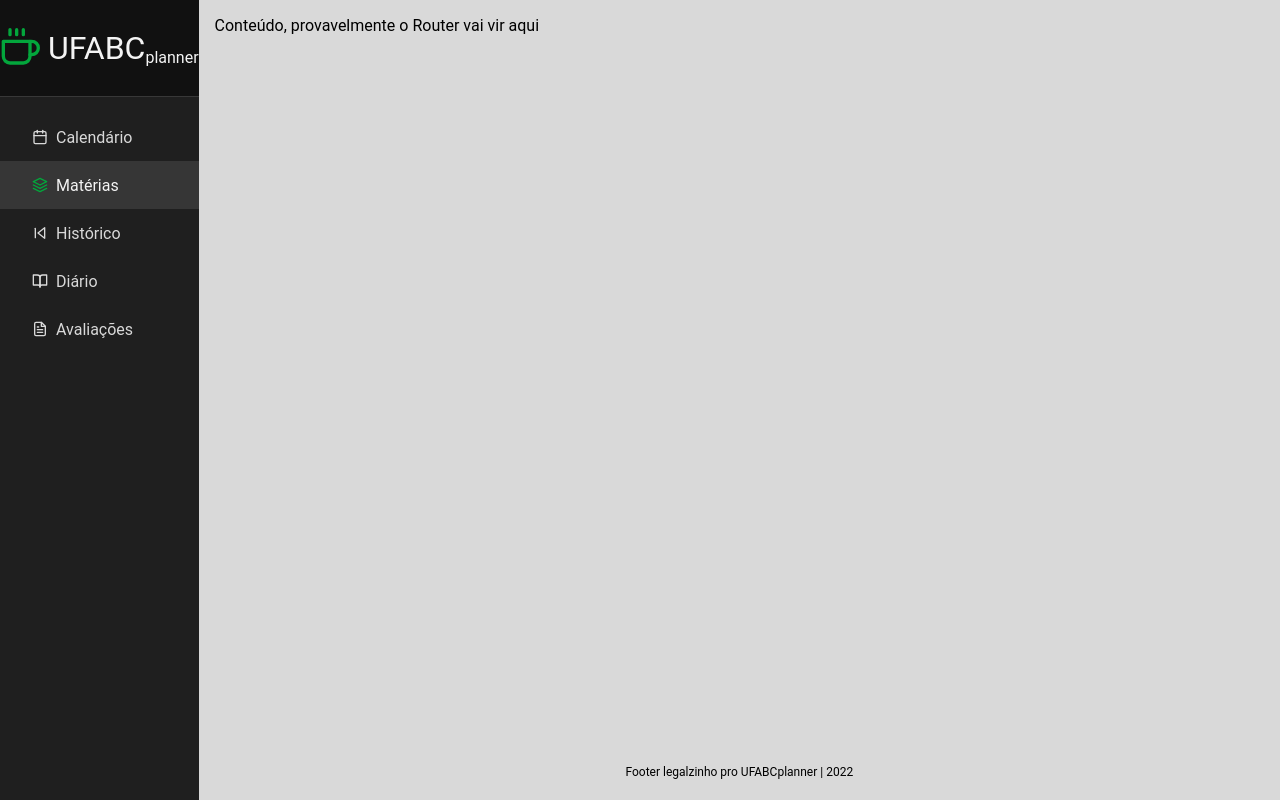
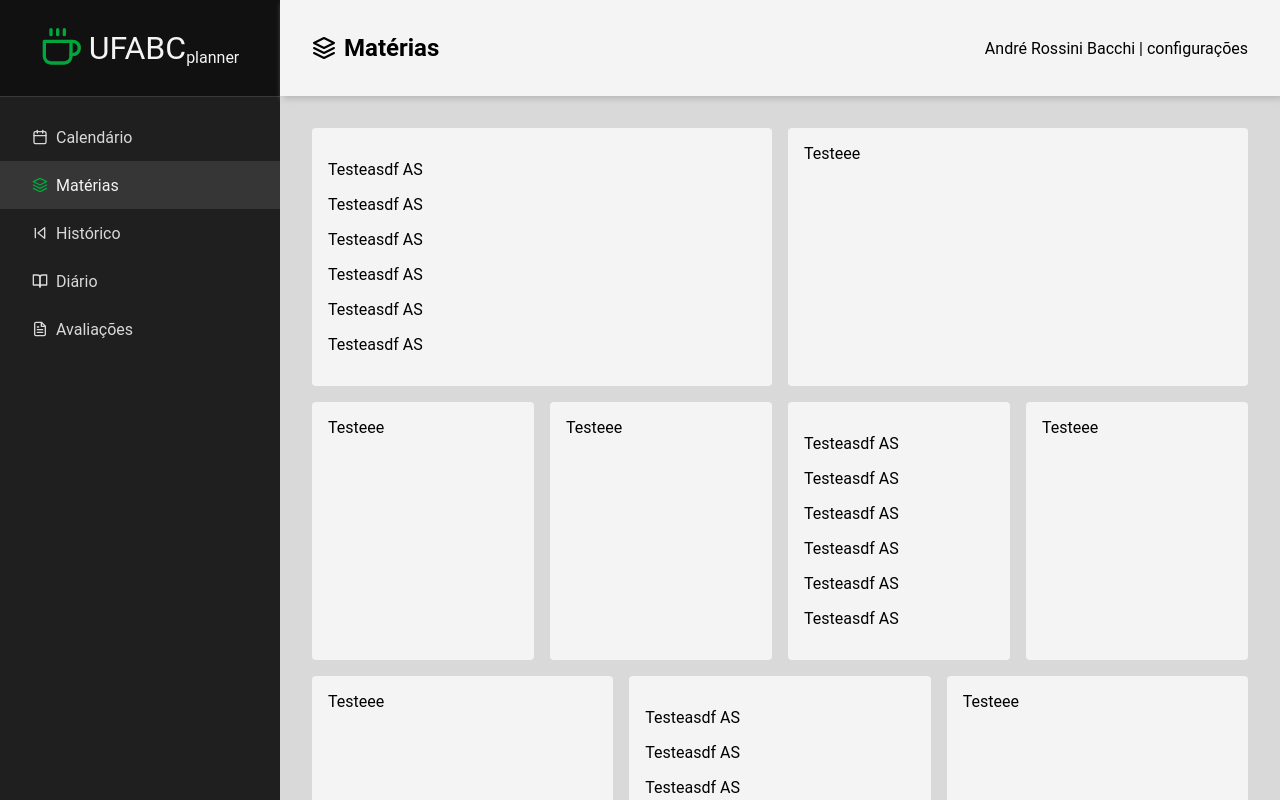
Before and after one commit to ViniciussSantos/ufabcplanner-backend, a React (Create React App) app in the folder ufabc_planner-frontend/: page /dashboard in a window 1280 px wide. Built offline with nearby package versions, Linux system fonts and the light colour scheme.

Commit message:
Finish initial template

```diff
--- a/ufabc_planner-frontend/src/App.module.scss
+++ b/ufabc_planner-frontend/src/App.module.scss
@@ -1,28 +1,30 @@
 .app_container {
   min-height: 100vh;
   background-color: var(--light);
-  display: flex;
-  justify-content: space-between;
+  display: grid;
+  grid-template-columns: 280px auto;
+  grid-template-rows: 96px auto;
+  grid-template-areas: 'sidebar header' 'sidebar content';
 }
 
 .main {
-  min-height: 100%;
-  width: 100%;
   display: flex;
   flex-direction: column;
-  padding: 16px;
+  width: 100%;
 }
 
 .content {
-  width: 100%;
-  height: 100%;
+  padding: 32px 32px 0 32px;
+  grid-area: content;
+  min-height: calc(100vh - 96px - 32px); // 96px from header and 32px from top padding
+  overflow-y: auto;
 }
 
 .footer {
   font-size: 12px;
-  color: var(--black);
-  width: 100%;
-  height: 24px;
+  color: var(--darker);
+  margin-top: 32px;
+  height: 32px;
   display: flex;
   align-items: center;
   justify-content: center;
--- a/ufabc_planner-frontend/src/App.tsx
+++ b/ufabc_planner-frontend/src/App.tsx
@@ -1,6 +1,8 @@
 import './styles/global.scss';
 import styles from './App.module.scss';
 import { Sidebar } from './components/Sidebar';
+import { DashboardPage } from './pages/dashboard';
+import { MainHeader } from './components/MainHeader';
 
 function App() {
   return (
@@ -8,12 +10,14 @@ function App() {
       <Sidebar />
 
       <div className={styles.main}>
+        <MainHeader />
+
         <div className={styles.content}>
-          Conteúdo, provavelmente o Router vai vir aqui
-        </div>
+          <DashboardPage />
 
-        <div className={styles.footer}>
-          Footer legalzinho pro UFABCplanner | 2022
+          <div className={styles.footer}>
+            Footer legalzinho pro UFABCplanner | 2022
+          </div>
         </div>
       </div>
     </div>
--- /dev/null
+++ b/ufabc_planner-frontend/src/pages/dashboard/DashboardPage.component.tsx
@@ -0,0 +1,83 @@
+import { Box } from "../../components/Box";
+import { BoxesContainer } from "../../components/BoxesContainer";
+import { PageLayout } from "../../components/PageLayout";
+
+const DashboardPage = () => {
+  return (
+    <PageLayout>
+      <BoxesContainer>
+        <Box>
+          <p>Testeasdf AS</p>
+          <p>Testeasdf AS</p>
+          <p>Testeasdf AS</p>
+          <p>Testeasdf AS</p>
+          <p>Testeasdf AS</p>
+          <p>Testeasdf AS</p>
+        </Box>
+
+        <Box>
+          Testeee
+        </Box>
+      </BoxesContainer>
+
+      <BoxesContainer>
+        <Box>
+          Testeee
+        </Box>
+
+        <Box>
+          Testeee
+        </Box>
+
+        <Box>
+          <p>Testeasdf AS</p>
+          <p>Testeasdf AS</p>
+          <p>Testeasdf AS</p>
+          <p>Testeasdf AS</p>
+          <p>Testeasdf AS</p>
+          <p>Testeasdf AS</p>
+        </Box>
+
+        <Box>
+          Testeee
+        </Box>
+      </BoxesContainer>
+
+      <BoxesContainer>
+        <Box>
+          Testeee
+        </Box>
+
+        <Box>
+          <p>Testeasdf AS</p>
+          <p>Testeasdf AS</p>
+          <p>Testeasdf AS</p>
+          <p>Testeasdf AS</p>
+          <p>Testeasdf AS</p>
+          <p>Testeasdf AS</p>
+        </Box>
+
+        <Box>
+          Testeee
+        </Box>
+      </BoxesContainer>
+
+      <BoxesContainer>
+        <Box>
+          <p>Testeasdf AS</p>
+          <p>Testeasdf AS</p>
+          <p>Testeasdf AS</p>
+          <p>Testeasdf AS</p>
+          <p>Testeasdf AS</p>
+          <p>Testeasdf AS</p>
+        </Box>
+
+        <Box>
+          Testeee
+        </Box>
+      </BoxesContainer>
+    </PageLayout>
+  );
+};
+
+export default DashboardPage;
--- /dev/null
+++ b/ufabc_planner-frontend/src/pages/dashboard/index.ts
@@ -0,0 +1 @@
+export { default as DashboardPage } from './DashboardPage.component';
```
